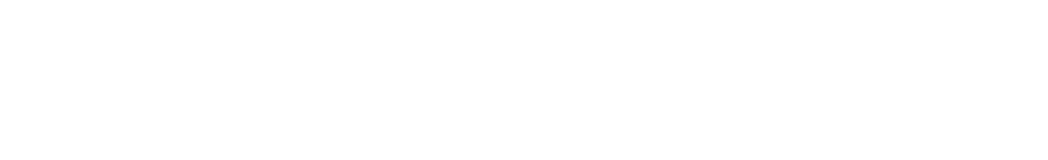
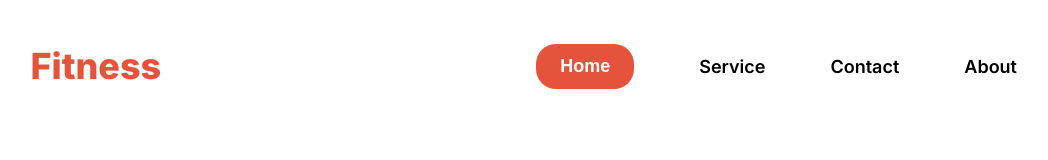
Before and after one commit to kFarzana04/assignment-two-fitness, a plain HTML site: page index.html in a window 1280 px wide. Shown: the whole page, without its empty margins (104-1152 px from the left). Drawn offline with Linux system fonts and the light colour scheme.

Commit message:
header section done

```diff
--- a/index.html
+++ b/index.html
@@ -4,8 +4,21 @@
     <meta charset="UTF-8">
     <meta name="viewport" content="width=device-width, initial-scale=1.0">
     <title>Fitness Website</title>
+    <link rel="stylesheet" href="styel/style.css">
 </head>
 <body>
-
+    <header>
+       <section class="header-section">
+        <div class="navbar display-flex">
+            <h3 class="heading-primary">Fitness</h3>
+            <ul class="nav-links display-flex">
+                <li class="nav-items"><a href="" class="nav-link"></a><button class="btn-primary">Home</button></li>
+                <li class="nav-items"><a href="" class="nav-link"></a>Service</li>
+                <li class="nav-items"><a href="" class="nav-link"></a>Contact</li>
+                <li class="nav-items"><a href="" class="nav-link"></a>About</li>
+            </ul>
+        </div>
+       </section>
+    </header>
 </body>
 </html>
--- a/styel/style.css
+++ b/styel/style.css
@@ -0,0 +1,52 @@
+@import url('https://fonts.googleapis.com/css2?family=Inter:wght@100..900&display=swap');
+body{
+    font-family: "Inter", sans-serif;
+}
+/* Shared Styles */
+.display-flex{
+    display: flex;
+}
+.background-primary{
+    background: linear-gradient(180.00deg, rgb(17, 17, 17),rgba(119, 119, 119, 0) 100%);
+}
+.btn-primary{
+    padding: 12px 24px;
+    background-color: #E6533C;
+    color: white;
+    font-size: 18px;
+    font-weight: 600;
+    border: none;
+    border-radius: 20px;
+}
+.heading-primary{
+    font-size: 36px;
+    font-weight: 800;
+    color: #E6533C;
+}
+
+
+
+/* Header Section Styles Start */
+.header-section{
+    max-width: 80%;
+    margin: 0 auto;
+}
+ul{
+    max-width: 465px;
+    height: 46px;
+    border: 3px solid rgba(255, 255, 255, 0,1);
+    border-radius: 39px;
+    justify-content: center;
+    align-items: center;
+}
+.navbar{
+    justify-content: space-between;
+    align-items: center;
+}
+.nav-items{
+    margin-top: ;
+    list-style: none;
+    margin-right: 65px;
+    font-size: 18px;
+    font-weight: 600;
+}
```
